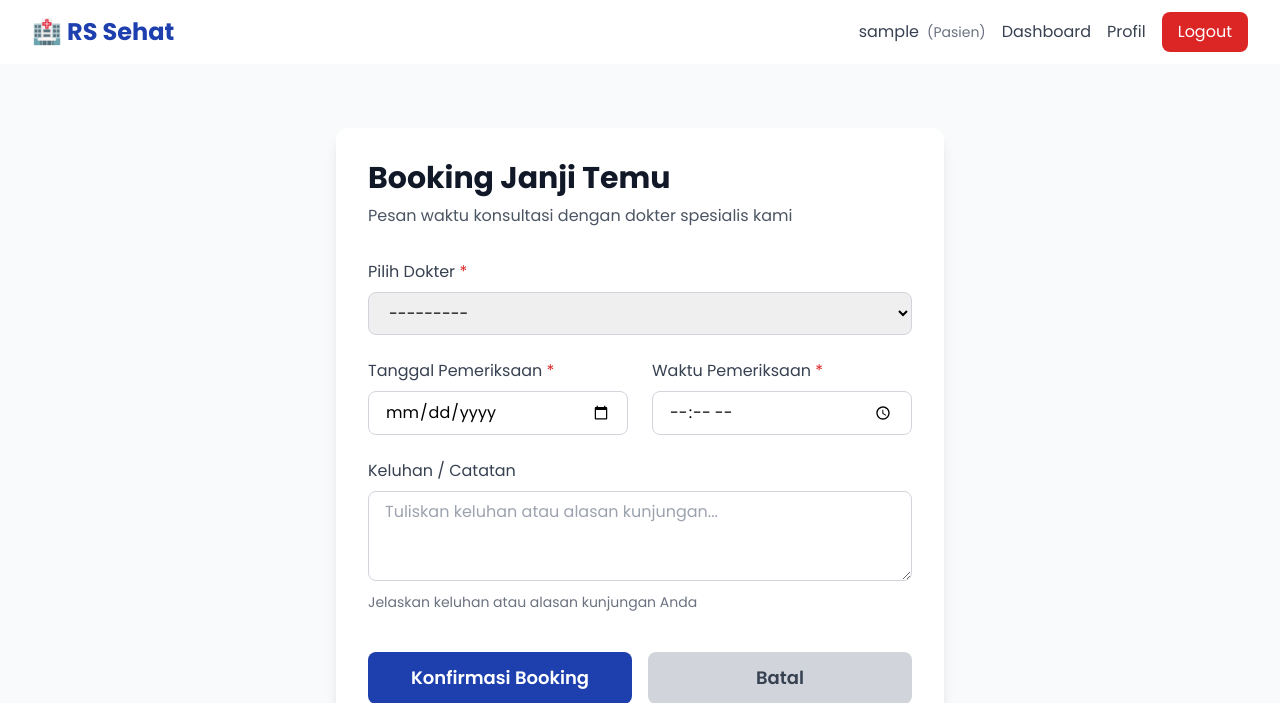
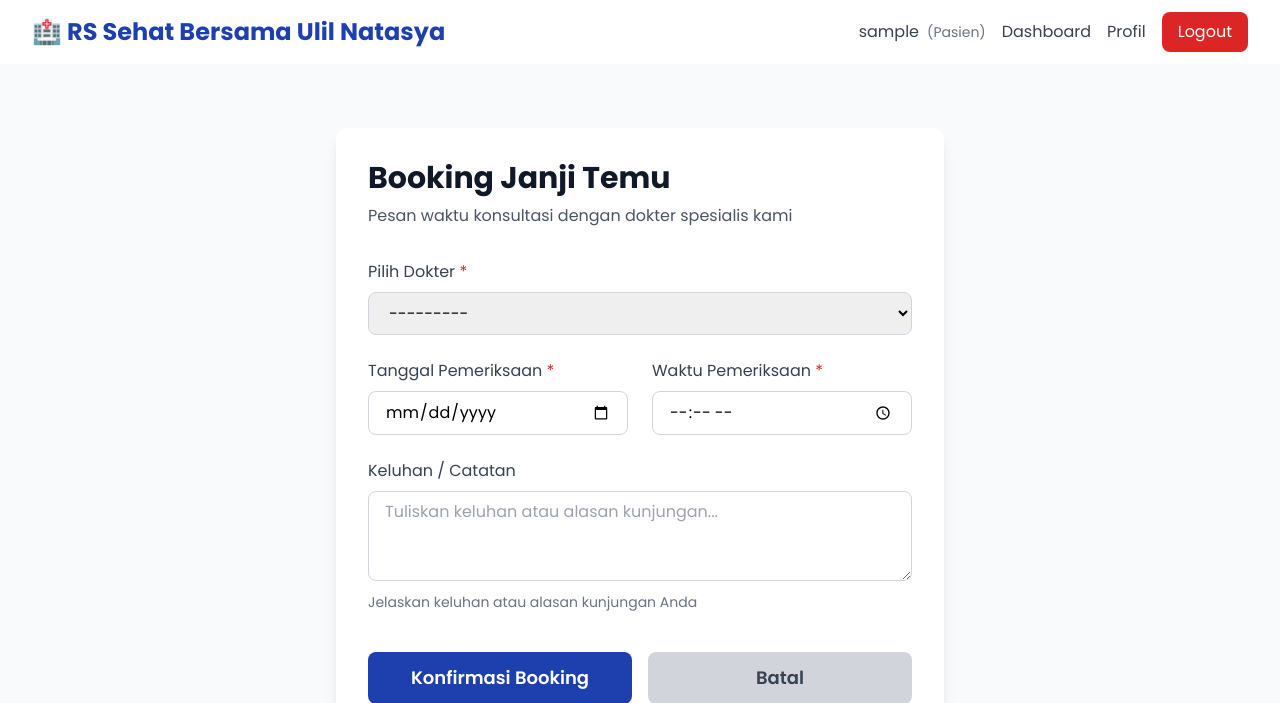
Before and after one commit to cyclocerine/HospitalManagementSystem, a Django app: page /accounts/appointment/book/ in a window 1280 px wide. Shown: the top 703 px of the page. Run offline with Django 5.2, Linux system fonts and the light colour scheme; the visitor is signed in with stand-in values (Sample User, id 1); data that the repository does not hold is empty; some libraries are stand-ins or nearby versions.

Commit message:
Update DB password and site title in base template
Cleared the MySQL database password in settings.py for security or configuration reasons. Updated the site title in base.html to 'RS Sehat Bersama Ulil Natasya' for improved branding.

```diff
--- a/config/settings.py
+++ b/config/settings.py
@@ -81,7 +81,7 @@ DATABASES = {
         'ENGINE': 'django.db.backends.mysql',
         'NAME': 'rumah_sakit',
         'USER': 'root',
-        'PASSWORD': 'kxkv87s8',
+        'PASSWORD': '',
         'HOST': 'dbprovider.ap-southeast-1.clawcloudrun.com',
         'PORT': '40253',
         'OPTIONS': {
--- a/hospital/templates/base.html
+++ b/hospital/templates/base.html
@@ -37,7 +37,7 @@
       <div class="flex justify-between h-16">
         <div class="flex items-center">
           <div class="flex-shrink-0 flex items-center">
-            <a href="{% url 'home' %}" class="text-2xl font-bold text-primary">🏥 RS Sehat</a>
+            <a href="{% url 'home' %}" class="text-2xl font-bold text-primary">🏥 RS Sehat Bersama Ulil Natasya</a>
           </div>
         </div>
         <div class="flex items-center space-x-4">
```
